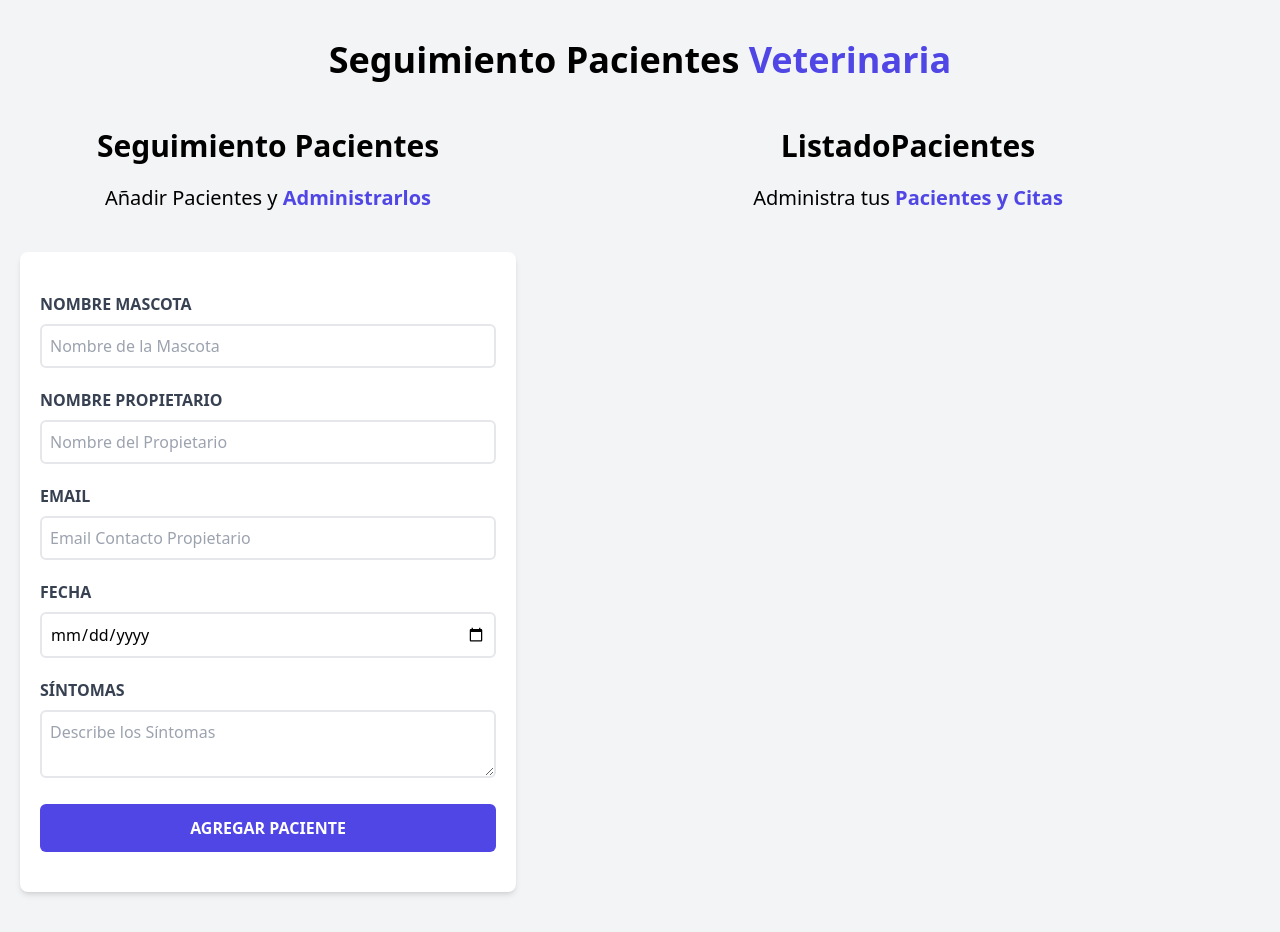
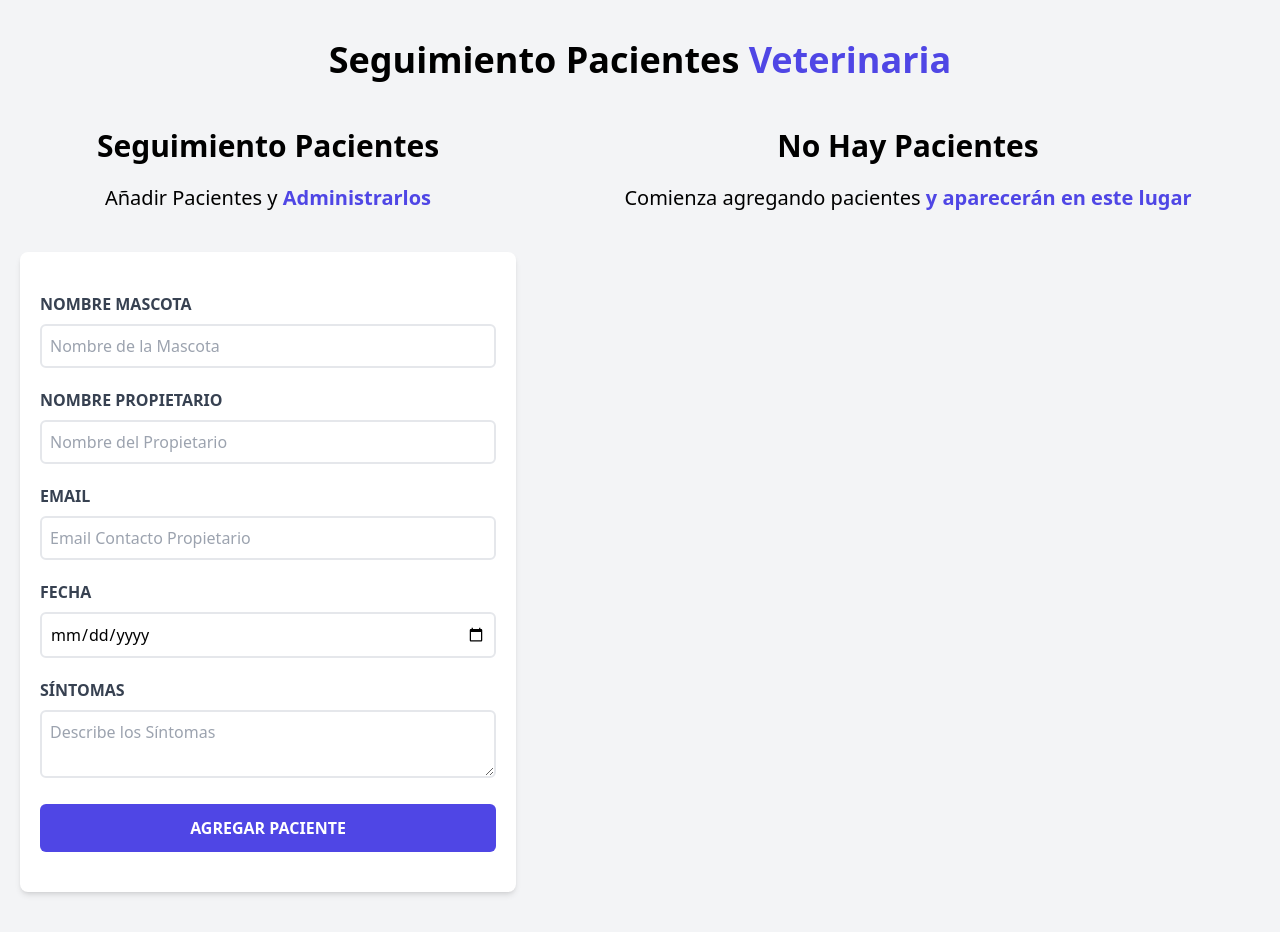
Before and after one commit to joseangvas/citas-react, a React (Vite) app: page / in a window 1280 px wide. Built offline with nearby package versions, Linux system fonts and the light colour scheme.

Commit message:
Validar si existen pacientes en el Listado

```diff
--- a/src/components/ListadoPacientes.jsx
+++ b/src/components/ListadoPacientes.jsx
@@ -22,10 +22,10 @@
         </>
       ) : (
         <>
-          <h2 className="font-black text-3xl text-center">ListadoPacientes</h2>
-           <p className="text-xl mt-5 mb-10 text-center">
-            Administra tus {''}
-            <span className="text-indigo-600 font-bold">Pacientes y Citas</span>
+          <h2 className="font-black text-3xl text-center">No Hay Pacientes</h2>
+          <p className="text-xl mt-5 mb-10 text-center">
+            Comienza agregando pacientes {''}
+            <span className="text-indigo-600 font-bold">y aparecerán en este lugar</span>
           </p>
         </>
       )}
```
